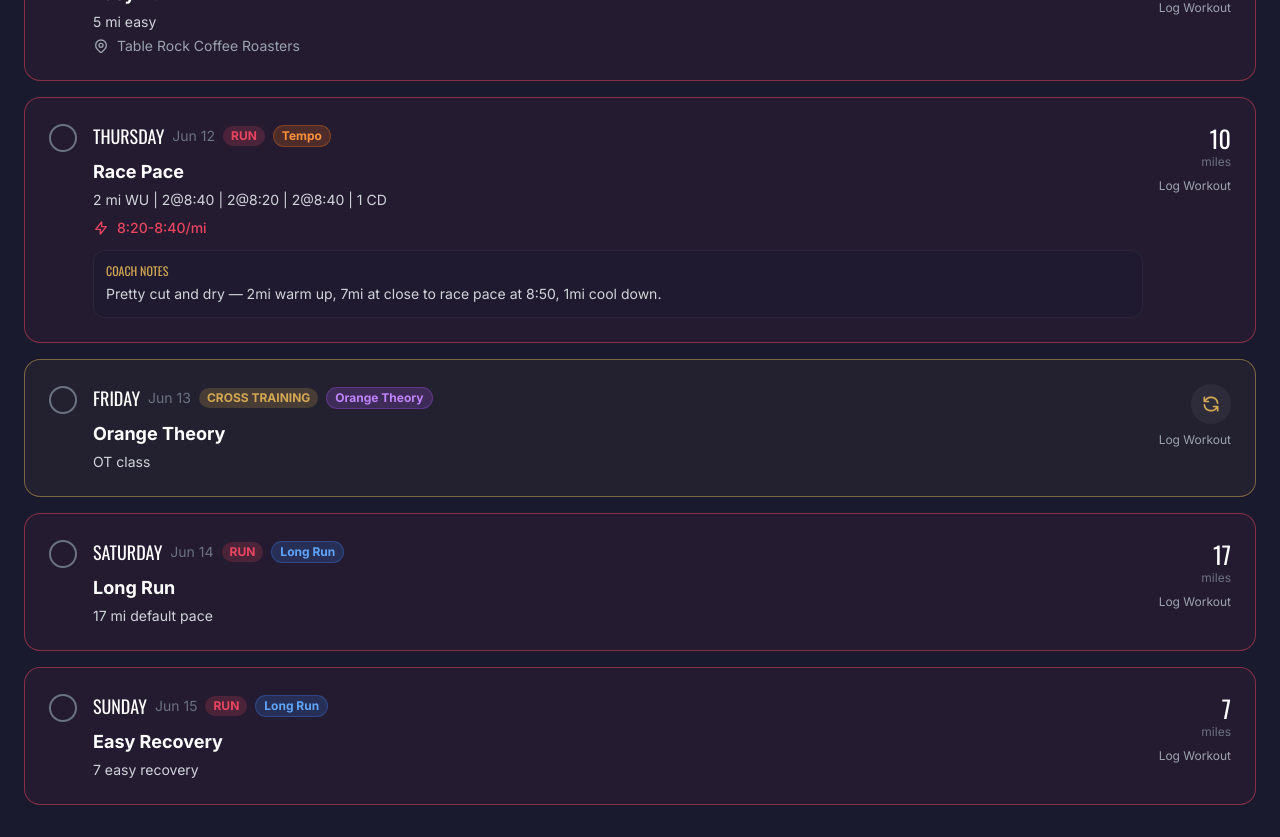
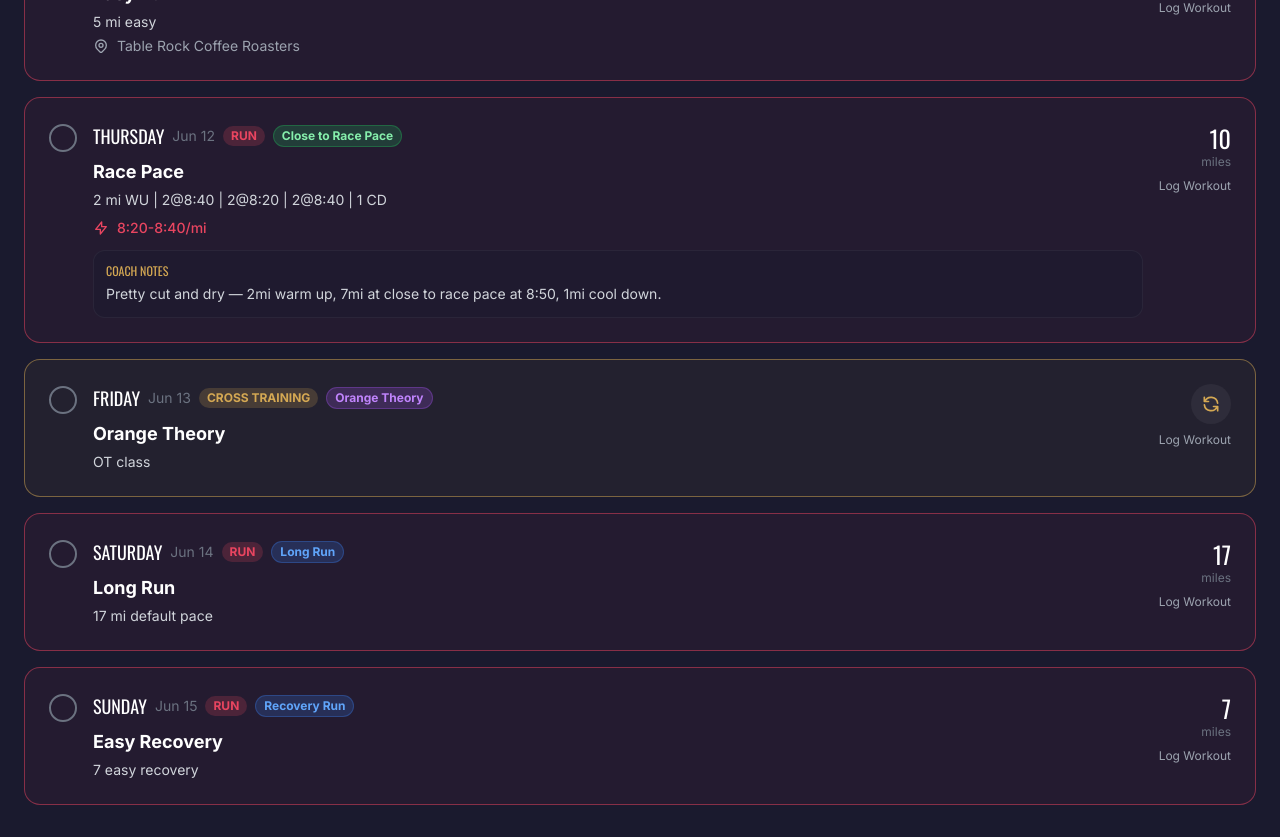
Before and after one commit to cvinirwin9455/crystalpiston, a Next.js app: page /dashboard in a window 1280 px wide. Shown: the part 1100-1937 px from the top of the page. Built offline with nearby package versions, Linux system fonts and the light colour scheme.

Commit message:
Fix: period visibility with mock data, update all training type abbreviations to full values
Co-authored-by: cvinirwin9455 <179919834+cvinirwin9455@users.noreply.github.com>

```diff
--- a/src/app/admin/page.tsx
+++ b/src/app/admin/page.tsx
@@ -180,8 +180,8 @@ export default function AdminPage() {
           coachMessage: "This week will be more specificity training on hills.",
           workouts: [
             { id: "w2-mon", day: "Monday", date: "Jun 2", type: "strength", trainingType: "CT", title: "Bike / Strength", miles: null, description: "Bike and strength work.", completed: true, log: { rpe: "6", stress: "", notes: "Felt good", energy: "7", motivation: "8", sleep: "7", strength: "7", recovery: "6", mood: "8", hunger: "7" } },
-            { id: "w2-tue", day: "Tuesday", date: "Jun 3", type: "run", trainingType: "Speed", title: "HILLS - Technique Day", miles: 7, description: "2 WU | 1 down | 1 up | 1 down | 1 up | 1 CD", paceTarget: "Downhill close to race pace", location: "Location specific hills", coachNotes: "Technique day. Jeff will coach keeping head up, allowing gravity to help.", completed: true, log: { rpe: "8", stress: "", notes: "Jeff was great help", energy: "8", motivation: "9", sleep: "7", strength: "7", recovery: "7", mood: "9", hunger: "6", actualMiles: "7.2", actualPace: "8:45" } },
-            { id: "w2-wed", day: "Wednesday", date: "Jun 4", type: "run", trainingType: "LR", title: "Easy Run", miles: 5, description: "5 mi easy", location: "Table Rock Coffee Roasters", completed: true, log: { rpe: "4", stress: "", notes: "", energy: "7", motivation: "7", sleep: "8", strength: "6", recovery: "7", mood: "7", hunger: "8" } },
+            { id: "w2-tue", day: "Tuesday", date: "Jun 3", type: "run", trainingType: "Speed", title: "HILLS - Technique Day", miles: 7, description: "2 WU | 1 down | 1 up | 1 down | 1 up | 1 CD", paceTarget: "Downhill close to race pace", location: "Location specific hills", coachNotes: "Technique day. Jeff will coach keeping head up, allowing gravity to help.", completed: true, log: { rpe: "8", stress: "", notes: "Jeff was great help", energy: "8", motivation: "9", sleep: "7", strength: "7", recovery: "7", mood: "9", hunger: "6", actualMiles: "7.2", actualPace: "8:45", onPeriod: "yes" } },
+            { id: "w2-wed", day: "Wednesday", date: "Jun 4", type: "run", trainingType: "LR", title: "Easy Run", miles: 5, description: "5 mi easy", location: "Table Rock Coffee Roasters", completed: true, log: { rpe: "4", stress: "", notes: "", energy: "7", motivation: "7", sleep: "8", strength: "6", recovery: "7", mood: "7", hunger: "8", onPeriod: "yes" } },
             { id: "w2-thu", day: "Thursday", date: "Jun 5", type: "run", trainingType: "Speed", title: "Strides", miles: 7, description: "7 mi w/strides", completed: true, log: { rpe: "7", stress: "", notes: "Legs heavy from hills", energy: "6", motivation: "7", sleep: "6", strength: "6", recovery: "5", mood: "7", hunger: "7" } },
             { id: "w2-fri", day: "Friday", date: "Jun 6", type: "strength", trainingType: "CT", title: "Bike / Strength", miles: null, description: "Bike and strength work.", completed: true, log: { rpe: "5", stress: "", notes: "", energy: "7", motivation: "7", sleep: "8", strength: "7", recovery: "7", mood: "8", hunger: "7" } },
             { id: "w2-sat", day: "Saturday", date: "Jun 7", type: "run", trainingType: "Tempo", title: "Race Pace Workout", miles: 12, description: "5 WU | 5 mi @ 9:15 (2 min rest) | 2 CD", paceTarget: "9:15/mi", completed: true, log: { rpe: "9", stress: "Travel Day", notes: "War Eagle!", energy: "8", motivation: "9", sleep: "7", strength: "8", recovery: "6", mood: "9", hunger: "8", actualMiles: "12.1", actualPace: "9:12" } },
--- a/src/app/dashboard/page.tsx
+++ b/src/app/dashboard/page.tsx
@@ -84,13 +84,13 @@ export default function DashboardPage() {
       focus: "Descending 1200s & Race Pace",
       coachMessage: "Training is loaded. The two workouts are Tuesday and Thursday. The Descending 1200s workout will get sent to your watch. The important piece is to not start out too fast — the point is to get 10 seconds faster at each 400. Recovery can be as slow as you need to jog, but try to not walk unless it's for a couple of breaths, then get the lactic acid moving again.",
       workouts: [
-        { id: "w1-mon", day: "Monday", date: "Jun 9", type: "cross", trainingType: "OT", title: "Orange Theory", miles: null, description: "OT class", completed: false },
-        { id: "w1-tue", day: "Tuesday", date: "Jun 10", type: "run", trainingType: "Speed", title: "Descending 1200s", miles: 8, description: "Kickapoo Track - 3 mi WU | Descending 1200s | 1 mi CD", paceTarget: "Reps from 8:30 down to 7:40", location: "Kickapoo Track", coachNotes: "Rep 1: 400@8:30, 400@8:20, 400@8:10, Recovery. Rep 2: 400@8:20, 400@8:10, 400@8:00, Recovery. Rep 3: 400@8:10, 400@8:00, 400@7:50, Recovery. Rep 4: 400@8:00, 400@7:50, 400@7:40 or faster, Recovery. I hope you enjoy this workout — it was one of my favorite ones. Do it on a track if possible.", completed: false },
-        { id: "w1-wed", day: "Wednesday", date: "Jun 11", type: "run", trainingType: "LR", title: "Easy Run", miles: 5, description: "5 mi easy", location: "Table Rock Coffee Roasters", completed: false },
-        { id: "w1-thu", day: "Thursday", date: "Jun 12", type: "run", trainingType: "Tempo", title: "Race Pace", miles: 10, description: "2 mi WU | 2@8:40 | 2@8:20 | 2@8:40 | 1 CD", paceTarget: "8:20-8:40/mi", coachNotes: "Pretty cut and dry — 2mi warm up, 7mi at close to race pace at 8:50, 1mi cool down.", completed: false },
-        { id: "w1-fri", day: "Friday", date: "Jun 13", type: "cross", trainingType: "OT", title: "Orange Theory", miles: null, description: "OT class", completed: false },
-        { id: "w1-sat", day: "Saturday", date: "Jun 14", type: "run", trainingType: "LR", title: "Long Run", miles: 17, description: "17 mi default pace", completed: false },
-        { id: "w1-sun", day: "Sunday", date: "Jun 15", type: "run", trainingType: "LR", title: "Easy Recovery", miles: 7, description: "7 easy recovery", completed: false },
+        { id: "w1-mon", day: "Monday", date: "Jun 9", type: "cross", trainingType: "OrangeTheory", title: "Orange Theory", miles: null, description: "OT class", completed: false },
+        { id: "w1-tue", day: "Tuesday", date: "Jun 10", type: "run", trainingType: "SpeedTrack", title: "Descending 1200s", miles: 8, description: "Kickapoo Track - 3 mi WU | Descending 1200s | 1 mi CD", paceTarget: "Reps from 8:30 down to 7:40", location: "Kickapoo Track", coachNotes: "Rep 1: 400@8:30, 400@8:20, 400@8:10, Recovery. Rep 2: 400@8:20, 400@8:10, 400@8:00, Recovery. Rep 3: 400@8:10, 400@8:00, 400@7:50, Recovery. Rep 4: 400@8:00, 400@7:50, 400@7:40 or faster, Recovery. I hope you enjoy this workout — it was one of my favorite ones. Do it on a track if possible.", completed: false },
+        { id: "w1-wed", day: "Wednesday", date: "Jun 11", type: "run", trainingType: "Easy", title: "Easy Run", miles: 5, description: "5 mi easy", location: "Table Rock Coffee Roasters", completed: false },
+        { id: "w1-thu", day: "Thursday", date: "Jun 12", type: "run", trainingType: "ClosePace", title: "Race Pace", miles: 10, description: "2 mi WU | 2@8:40 | 2@8:20 | 2@8:40 | 1 CD", paceTarget: "8:20-8:40/mi", coachNotes: "Pretty cut and dry — 2mi warm up, 7mi at close to race pace at 8:50, 1mi cool down.", completed: false },
+        { id: "w1-fri", day: "Friday", date: "Jun 13", type: "cross", trainingType: "OrangeTheory", title: "Orange Theory", miles: null, description: "OT class", completed: false },
+        { id: "w1-sat", day: "Saturday", date: "Jun 14", type: "run", trainingType: "LongRun", title: "Long Run", miles: 17, description: "17 mi default pace", completed: false },
+        { id: "w1-sun", day: "Sunday", date: "Jun 15", type: "run", trainingType: "Recovery", title: "Easy Recovery", miles: 7, description: "7 easy recovery", completed: false },
       ],
     },
     {
@@ -100,12 +100,12 @@ export default function DashboardPage() {
       focus: "Hills & Specificity",
       coachMessage: "This week will be more specificity training on hills — Tuesday will be location specific. Jeff will be here to guide you through it.",
       workouts: [
-        { id: "w2-mon", day: "Monday", date: "Jun 2", type: "cross", trainingType: "CT", title: "Bike / Strength", miles: null, description: "Cross training day. Bike and strength work.", completed: true, log: { rpe: "6", stress: "", notes: "Felt good", energy: "7", motivation: "8", sleep: "7", strength: "7", recovery: "6", mood: "8", hunger: "7" } },
-        { id: "w2-tue", day: "Tuesday", date: "Jun 3", type: "run", trainingType: "Speed", title: "HILLS - Technique Day", miles: 7, description: "2 WU | 1 down | 1 up | 1 down | 1 up | 1 CD", paceTarget: "Downhill close to race pace", location: "Location specific hills", coachNotes: "This first training day is for technique. Jeff will run the downs with you to help coach you on keeping head up, not leaning too far forward, but yet allowing gravity to help you down, without falling.", completed: true, log: { rpe: "8", stress: "", notes: "Jeff was great help", energy: "8", motivation: "9", sleep: "7", strength: "7", recovery: "7", mood: "9", hunger: "6", actualMiles: "7.2", actualPace: "8:45" } },
-        { id: "w2-wed", day: "Wednesday", date: "Jun 4", type: "run", trainingType: "LR", title: "Easy Run", miles: 5, description: "5 mi easy", location: "Table Rock Coffee Roasters", completed: true, log: { rpe: "4", stress: "", notes: "", energy: "7", motivation: "7", sleep: "8", strength: "6", recovery: "7", mood: "7", hunger: "8" } },
-        { id: "w2-thu", day: "Thursday", date: "Jun 5", type: "run", trainingType: "Speed", title: "Strides", miles: 7, description: "7 mi w/strides", completed: true, log: { rpe: "7", stress: "", notes: "Legs felt heavy from hills", energy: "6", motivation: "7", sleep: "6", strength: "6", recovery: "5", mood: "7", hunger: "7" } },
-        { id: "w2-fri", day: "Friday", date: "Jun 6", type: "cross", trainingType: "CT", title: "Bike / Strength", miles: null, description: "Cross training day. Bike and strength work.", completed: true, log: { rpe: "5", stress: "", notes: "", energy: "7", motivation: "7", sleep: "8", strength: "7", recovery: "7", mood: "8", hunger: "7" } },
-        { id: "w2-sat", day: "Saturday", date: "Jun 7", type: "run", trainingType: "Tempo", title: "Race Pace Workout", miles: 12, description: "5 WU | 5 mi @ 9:15 (2 min rest between miles) | 2 CD", paceTarget: "9:15/mi race pace", coachNotes: "12 mi total workout at race pace.", completed: true, log: { rpe: "9", stress: "Travel Day", notes: "War Eagle! Fun easy run.", energy: "8", motivation: "9", sleep: "7", strength: "8", recovery: "6", mood: "9", hunger: "8", actualMiles: "12.1", actualPace: "9:12" } },
+        { id: "w2-mon", day: "Monday", date: "Jun 2", type: "cross", trainingType: "CrossTraining", title: "Bike / Strength", miles: null, description: "Cross training day. Bike and strength work.", completed: true, log: { rpe: "6", stress: "", notes: "Felt good", energy: "7", motivation: "8", sleep: "7", strength: "7", recovery: "6", mood: "8", hunger: "7" } },
+        { id: "w2-tue", day: "Tuesday", date: "Jun 3", type: "run", trainingType: "Hills", title: "HILLS - Technique Day", miles: 7, description: "2 WU | 1 down | 1 up | 1 down | 1 up | 1 CD", paceTarget: "Downhill close to race pace", location: "Location specific hills", coachNotes: "This first training day is for technique. Jeff will run the downs with you to help coach you on keeping head up, not leaning too far forward, but yet allowing gravity to help you down, without falling.", completed: true, log: { rpe: "8", stress: "", notes: "Jeff was great help", energy: "8", motivation: "9", sleep: "7", strength: "7", recovery: "7", mood: "9", hunger: "6", actualMiles: "7.2", actualPace: "8:45", onPeriod: "yes" } },
+        { id: "w2-wed", day: "Wednesday", date: "Jun 4", type: "run", trainingType: "Easy", title: "Easy Run", miles: 5, description: "5 mi easy", location: "Table Rock Coffee Roasters", completed: true, log: { rpe: "4", stress: "", notes: "", energy: "7", motivation: "7", sleep: "8", strength: "6", recovery: "7", mood: "7", hunger: "8", onPeriod: "yes" } },
+        { id: "w2-thu", day: "Thursday", date: "Jun 5", type: "run", trainingType: "SpeedRoad", title: "Strides", miles: 7, description: "7 mi w/strides", completed: true, log: { rpe: "7", stress: "", notes: "Legs felt heavy from hills", energy: "6", motivation: "7", sleep: "6", strength: "6", recovery: "5", mood: "7", hunger: "7" } },
+        { id: "w2-fri", day: "Friday", date: "Jun 6", type: "cross", trainingType: "CrossTraining", title: "Bike / Strength", miles: null, description: "Cross training day. Bike and strength work.", completed: true, log: { rpe: "5", stress: "", notes: "", energy: "7", motivation: "7", sleep: "8", strength: "7", recovery: "7", mood: "8", hunger: "7" } },
+        { id: "w2-sat", day: "Saturday", date: "Jun 7", type: "run", trainingType: "RacePace", title: "Race Pace Workout", miles: 12, description: "5 WU | 5 mi @ 9:15 (2 min rest between miles) | 2 CD", paceTarget: "9:15/mi race pace", coachNotes: "12 mi total workout at race pace.", completed: true, log: { rpe: "9", stress: "Travel Day", notes: "War Eagle! Fun easy run.", energy: "8", motivation: "9", sleep: "7", strength: "8", recovery: "6", mood: "9", hunger: "8", actualMiles: "12.1", actualPace: "9:12" } },
         { id: "w2-sun", day: "Sunday", date: "Jun 8", type: "rest", trainingType: "Rest", title: "Complete Rest", miles: null, description: "Complete rest day.", completed: true, log: { rpe: "", stress: "", notes: "Great week overall", energy: "8", motivation: "8", sleep: "9", strength: "7", recovery: "8", mood: "9", hunger: "7" } },
       ],
     },
@@ -163,10 +163,10 @@ export default function DashboardPage() {
     switch (type) { case "run": return "Run"; case "cross": return "Cross Training"; case "rest": return "Rest"; default: return type; }
   };
   const getTrainingTypeLabel = (tt: string) => {
-    switch (tt) { case "Speed": return "Speed Workout"; case "SpeedRoad": return "Speed - Road"; case "SpeedTrack": return "Speed - Track"; case "Tempo": return "Tempo"; case "LR": return "Long Run"; case "LongRun": return "Long Run"; case "Easy": return "Easy Run"; case "Recovery": return "Recovery Run"; case "HR": return "Heart Rate"; case "Hills": return "Hill Repeats"; case "Intervals": return "Intervals"; case "RacePace": return "Race Pace"; case "ClosePace": return "Close to Race Pace"; case "Threshold": return "Threshold"; case "TimeTrial": return "Time Trial"; case "CT": return "Cross Training"; case "OT": return "Orange Theory"; default: return tt; }
+    switch (tt) { case "SpeedRoad": return "Speed Workout - Road"; case "SpeedTrack": return "Speed Workout - Track"; case "Tempo": return "Tempo Runs"; case "Threshold": return "Threshold Runs"; case "LongRun": return "Long Run"; case "Easy": return "Easy Run"; case "Recovery": return "Recovery Run"; case "Hills": return "Hill Repeats"; case "Intervals": return "Intervals (Run/Walk)"; case "RacePace": return "Race Pace"; case "ClosePace": return "Close to Race Pace"; case "TimeTrial": return "Time Trial"; case "CrossTraining": return "Cross Training"; case "OrangeTheory": return "Orange Theory"; case "Rest": return "Rest"; case "Speed": return "Speed Workout"; case "HR": return "Heart Rate"; case "LR": return "Long Run"; case "CT": return "Cross Training"; case "OT": return "Orange Theory"; default: return tt; }
   };
   const getTrainingTypeBadge = (tt: string) => {
-    switch (tt) { case "Speed": case "SpeedRoad": case "SpeedTrack": return "bg-red-500/20 text-red-400 border-red-500/30"; case "Tempo": case "Threshold": return "bg-orange-500/20 text-orange-400 border-orange-500/30"; case "LR": case "LongRun": case "Easy": case "Recovery": return "bg-blue-500/20 text-blue-400 border-blue-500/30"; case "HR": return "bg-pink-500/20 text-pink-400 border-pink-500/30"; case "CT": case "OT": return "bg-purple-500/20 text-purple-400 border-purple-500/30"; case "Hills": return "bg-yellow-500/20 text-yellow-400 border-yellow-500/30"; case "RacePace": case "ClosePace": return "bg-green-500/20 text-green-300 border-green-500/30"; case "Intervals": return "bg-cyan-500/20 text-cyan-400 border-cyan-500/30"; case "TimeTrial": return "bg-red-500/20 text-red-300 border-red-500/30"; default: return "bg-gray-500/20 text-gray-400 border-gray-500/30"; }
+    switch (tt) { case "SpeedRoad": case "SpeedTrack": return "bg-red-500/20 text-red-400 border-red-500/30"; case "Tempo": case "Threshold": return "bg-orange-500/20 text-orange-400 border-orange-500/30"; case "LongRun": case "Easy": case "Recovery": return "bg-blue-500/20 text-blue-400 border-blue-500/30"; case "Hills": return "bg-yellow-500/20 text-yellow-400 border-yellow-500/30"; case "RacePace": case "ClosePace": return "bg-green-500/20 text-green-300 border-green-500/30"; case "Intervals": return "bg-cyan-500/20 text-cyan-400 border-cyan-500/30"; case "TimeTrial": return "bg-red-500/20 text-red-300 border-red-500/30"; case "CrossTraining": case "OrangeTheory": return "bg-purple-500/20 text-purple-400 border-purple-500/30"; case "Rest": return "bg-green-500/20 text-green-400 border-green-500/30"; case "HR": return "bg-pink-500/20 text-pink-400 border-pink-500/30"; case "LR": return "bg-blue-500/20 text-blue-400 border-blue-500/30"; case "CT": case "OT": return "bg-purple-500/20 text-purple-400 border-purple-500/30"; case "Speed": return "bg-red-500/20 text-red-400 border-red-500/30"; default: return "bg-gray-500/20 text-gray-400 border-gray-500/30"; }
   };
 
   return (
```
